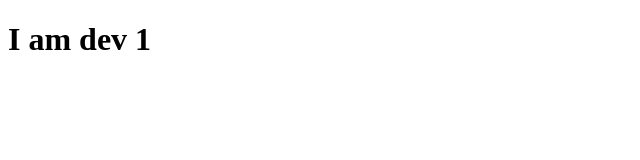
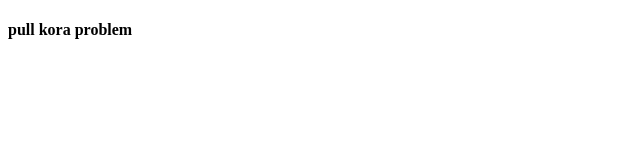
Before and after one commit to khairul-islam-k/demo-repository, a plain HTML site: page index.html in a window 1280 px wide. Shown: the whole page, without its empty margins (0-640 px from the left). Drawn offline with Linux system fonts and the light colour scheme.

Commit message:
problema

```diff
--- a/index.html
+++ b/index.html
@@ -7,7 +7,8 @@
 </head>
 <body>
     <div>
-        <h1>I am dev 1</h1>
+        <h4>pull kora problem</h4>
     </div>
+
 </body>
 </html>
```
